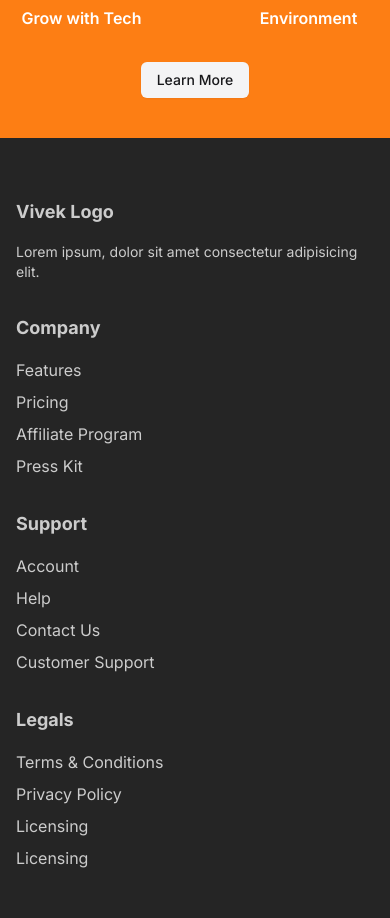
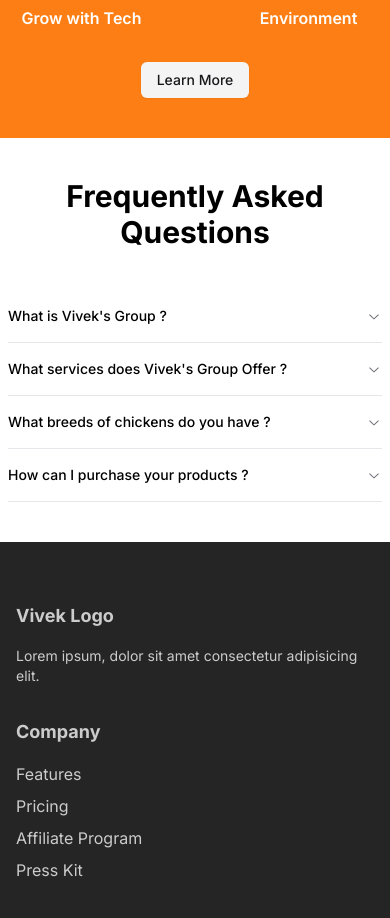
Before and after one commit to ayushkathariya/vivek-group, a Next.js app: page / in a window 390 px wide. Shown: the part 3180-4098 px from the top of the page. Built offline with nearby package versions, Linux system fonts and the light colour scheme.

Commit message:
add faq section

```diff
--- a/package.json
+++ b/package.json
@@ -9,6 +9,7 @@
     "lint": "next lint"
   },
   "dependencies": {
+    "@radix-ui/react-accordion": "^1.1.2",
     "@radix-ui/react-icons": "^1.3.0",
     "@radix-ui/react-navigation-menu": "^1.1.4",
     "@radix-ui/react-slot": "^1.0.2",
--- a/src/app/page.tsx
+++ b/src/app/page.tsx
@@ -1,3 +1,4 @@
+import FAQSection from "@/components/sections/FAQSection";
 import HeroSection from "@/components/sections/HeroSection";
 import ServiceSection from "@/components/sections/ServiceSection";
 import WhyUs from "@/components/sections/WhyUs";
@@ -8,6 +9,7 @@ export default function Page() {
       <HeroSection />
       <ServiceSection />
       <WhyUs />
+      <FAQSection />
     </main>
   );
 }
--- a/src/components/WhatsAppIcon.tsx
+++ b/src/components/WhatsAppIcon.tsx
@@ -4,7 +4,7 @@ import { FaWhatsapp } from "react-icons/fa";
 
 export default function WhatsAppIcon() {
   return (
-    <div className="animate-bounce fixed z-10 right-10 bottom-10">
+    <div className="animate-bounce fixed z-10 right-10 bottom-3">
       <FaWhatsapp className="text-green-600 text-5xl cursor-pointer" />
     </div>
   );
--- /dev/null
+++ b/src/components/sections/FAQSection.tsx
@@ -0,0 +1,78 @@
+import {
+  Accordion,
+  AccordionContent,
+  AccordionItem,
+  AccordionTrigger,
+} from "@/components/ui/accordion";
+import Image from "next/image";
+
+export default function FAQSection() {
+  return (
+    <section
+      className="px-2 md:px-6 lg:px-12 xl:px-16 py-10 lg:py-14"
+      id="faqs"
+    >
+      <div>
+        <h2 className="text-center font-bold text-3xl">
+          Frequently Asked Questions
+        </h2>
+      </div>
+      <div className="mt-10 lg:mt-14 flex flex-col gap-3 lg:flex-row lg:justify-between lg:items-center lg:gap-6">
+        <div className="lg:w-[45%] hidden lg:block">
+          <Image
+            src={`/img-06.jpg`}
+            alt="image"
+            width={250}
+            height={30}
+            className="w-[100%] lg:h-[17rem] bg-cover"
+          />
+        </div>
+        <div className="lg:w-[45%]">
+          <Accordion type="single" collapsible className="w-full bg-cover">
+            <AccordionItem value="item-1">
+              <AccordionTrigger className="hover:no-underline">
+                What is Vivek's Group ?
+              </AccordionTrigger>
+              <AccordionContent>
+                Lorem ipsum dolor sit amet consectetur adipisicing elit. Autem,
+                accusamus obcaecati. Quas itaque aut fuga.
+              </AccordionContent>
+            </AccordionItem>
+            <AccordionItem value="item-2">
+              <AccordionTrigger className="hover:no-underline">
+                What services does Vivek's Group Offer ?
+              </AccordionTrigger>
+              <AccordionContent>
+                Lorem ipsum, dolor sit amet consectetur adipisicing elit. Animi
+                officiis vero exercitationem molestias suscipit voluptatibus?
+              </AccordionContent>
+            </AccordionItem>
+            <AccordionItem value="item-3">
+              <AccordionTrigger className="hover:no-underline">
+                What breeds of chickens do you have ?
+              </AccordionTrigger>
+              <AccordionContent>
+                Lorem ipsum dolor sit amet consectetur, adipisicing elit. Quas
+                perspiciatis cupiditate, ipsum harum quia commodi.
+              </AccordionContent>
+            </AccordionItem>
+            <AccordionItem value="item-4">
+              <AccordionTrigger className="hover:no-underline">
+                How can I purchase your products ?
+              </AccordionTrigger>
+              <AccordionContent>
+                Lorem ipsum, dolor sit amet consectetur adipisicing elit.
+                Pariatur sit vitae, dolor atque libero esse!
+              </AccordionContent>
+            </AccordionItem>
+          </Accordion>
+        </div>
+      </div>
+
+      <div className="row">
+        <div className="col-3"></div>
+        <div className="col-9"></div>
+      </div>
+    </section>
+  );
+}
--- /dev/null
+++ b/src/components/ui/accordion.tsx
@@ -0,0 +1,57 @@
+"use client"
+
+import * as React from "react"
+import * as AccordionPrimitive from "@radix-ui/react-accordion"
+import { ChevronDownIcon } from "@radix-ui/react-icons"
+
+import { cn } from "@/lib/utils"
+
+const Accordion = AccordionPrimitive.Root
+
+const AccordionItem = React.forwardRef<
+  React.ElementRef<typeof AccordionPrimitive.Item>,
+  React.ComponentPropsWithoutRef<typeof AccordionPrimitive.Item>
+>(({ className, ...props }, ref) => (
+  <AccordionPrimitive.Item
+    ref={ref}
+    className={cn("border-b", className)}
+    {...props}
+  />
+))
+AccordionItem.displayName = "AccordionItem"
+
+const AccordionTrigger = React.forwardRef<
+  React.ElementRef<typeof AccordionPrimitive.Trigger>,
+  React.ComponentPropsWithoutRef<typeof AccordionPrimitive.Trigger>
+>(({ className, children, ...props }, ref) => (
+  <AccordionPrimitive.Header className="flex">
+    <AccordionPrimitive.Trigger
+      ref={ref}
+      className={cn(
+        "flex flex-1 items-center justify-between py-4 text-sm font-medium transition-all hover:underline [&[data-state=open]>svg]:rotate-180",
+        className
+      )}
+      {...props}
+    >
+      {children}
+      <ChevronDownIcon className="h-4 w-4 shrink-0 text-zinc-500 transition-transform duration-200 dark:text-zinc-400" />
+    </AccordionPrimitive.Trigger>
+  </AccordionPrimitive.Header>
+))
+AccordionTrigger.displayName = AccordionPrimitive.Trigger.displayName
+
+const AccordionContent = React.forwardRef<
+  React.ElementRef<typeof AccordionPrimitive.Content>,
+  React.ComponentPropsWithoutRef<typeof AccordionPrimitive.Content>
+>(({ className, children, ...props }, ref) => (
+  <AccordionPrimitive.Content
+    ref={ref}
+    className="overflow-hidden text-sm data-[state=closed]:animate-accordion-up data-[state=open]:animate-accordion-down"
+    {...props}
+  >
+    <div className={cn("pb-4 pt-0", className)}>{children}</div>
+  </AccordionPrimitive.Content>
+))
+AccordionContent.displayName = AccordionPrimitive.Content.displayName
+
+export { Accordion, AccordionItem, AccordionTrigger, AccordionContent }
```
Also changed, not shown: 2 other files (tests, documents, lock files or other folders).
